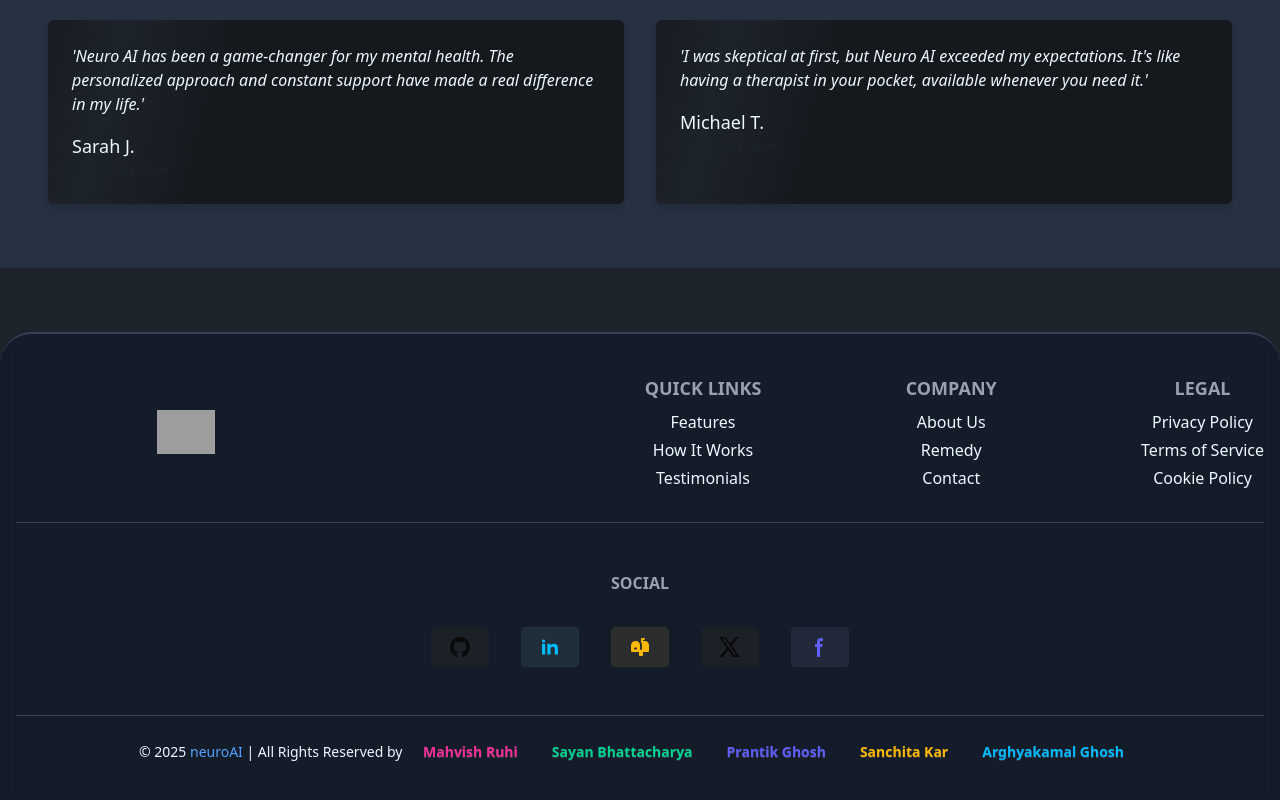
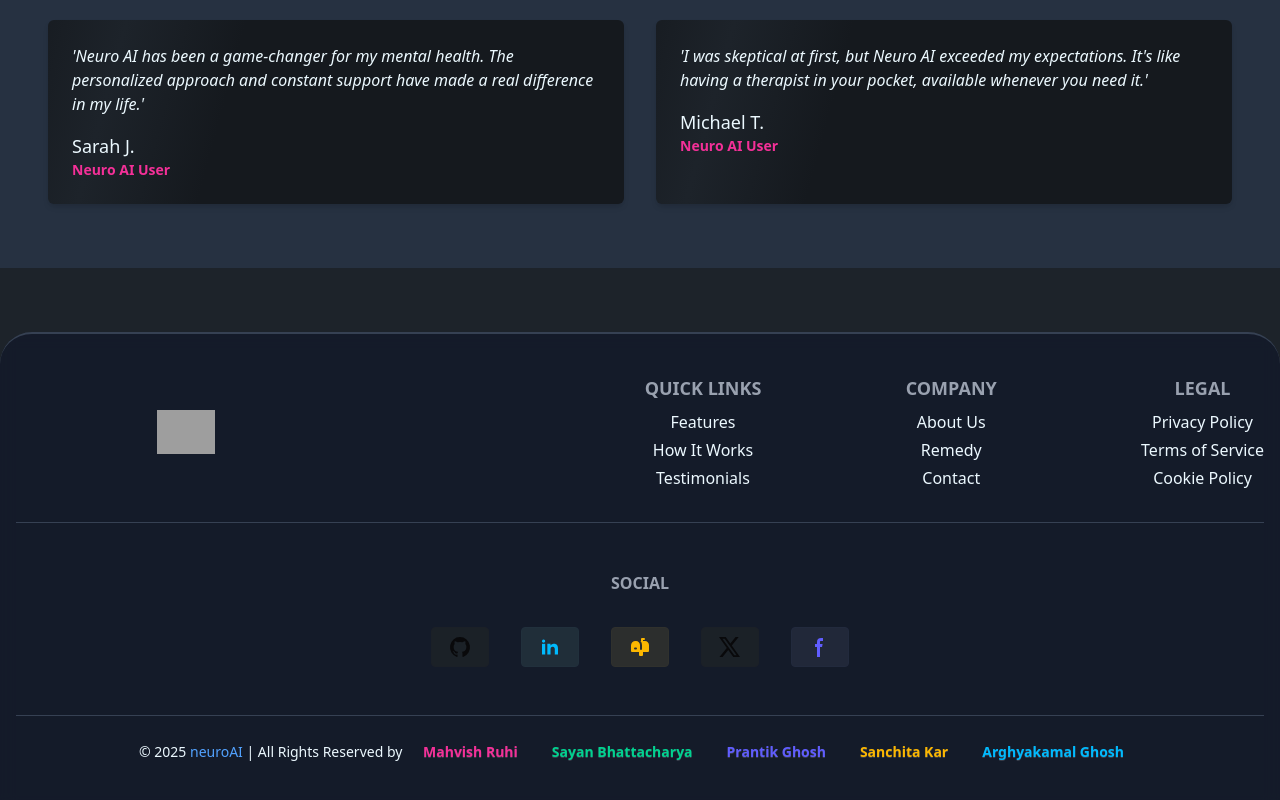
Before and after one commit to TBS96/neuroAI-client, a React (Vite) app: page / in a window 1280 px wide. Shown: the part 2196-2996 px from the top of the page. Built offline with nearby package versions, Linux system fonts and the light colour scheme; grey boxes are pictures that could not be loaded.

Commit message:
fix: update text color in TestimonialsSection for better visibility
Signed-off-by: TBS96 <9tbs6@proton.me>

```diff
--- a/src/components/Home/TestimonialsSection.jsx
+++ b/src/components/Home/TestimonialsSection.jsx
@@ -27,7 +27,7 @@ const TestimonialsSection = () => {
                                 <p className='italic'>'{testimonial.quote}'</p>
                                 <div className='mt-4'>
                                     <h4 className='text-lg font-medium'>{testimonial.author}</h4>
-                                    <p className='text-sm text-base-100 font-semibold'>{testimonial.role}</p>
+                                    <p className='text-sm text-secondary font-semibold'>{testimonial.role}</p>
                                 </div>
                             </div>
                         ))}
```
